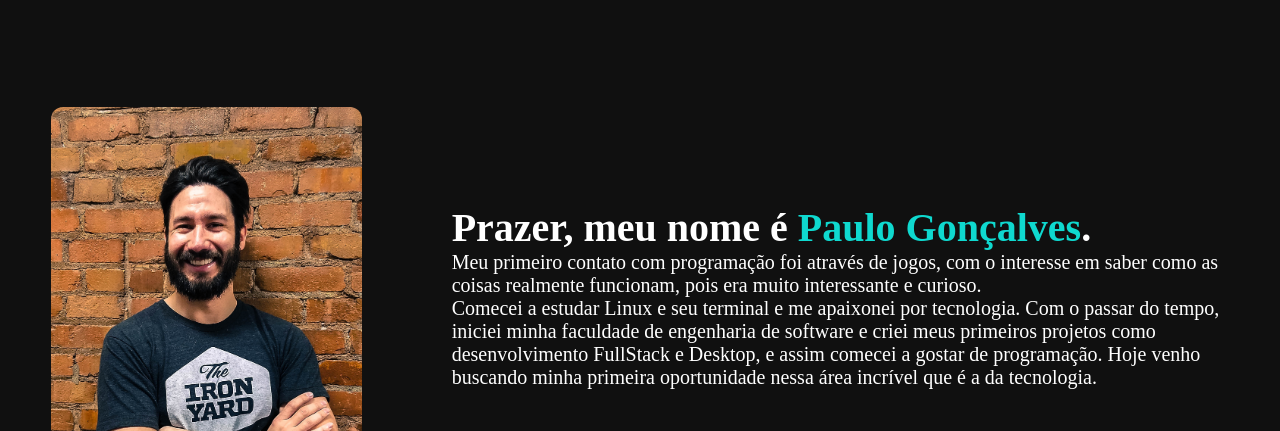
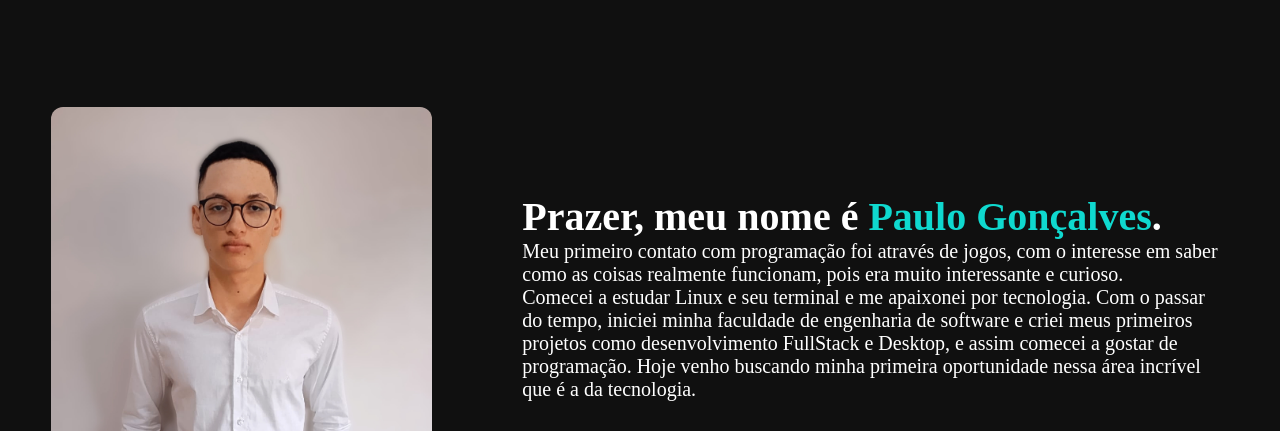
Before and after one commit to Xaglez/Meu-Portifolio, a plain HTML site: page Portifólio/index.html in a window 1280 px wide. Shown: the part 942-1373 px from the top of the page. Drawn offline with nearby package versions, Linux system fonts and the light colour scheme.

Commit message:
foto-minha

```diff
--- a/Portifólio/index.html
+++ b/Portifólio/index.html
@@ -83,7 +83,7 @@
         <div class="interface">
             <div class="flex">
                 <div class="div-img">
-                    <img src="images/pxfuel.com.jpg" alt="">
+                    <img src="images/perfil.jpeg" alt="">
                 </div>
                 <div class="txt-sobre">
                     <h2>Prazer, meu nome é <span>Paulo Gonçalves</span>.</h2>
```
Also changed, not shown: Portifólio/images/perfil.jpeg (added).
